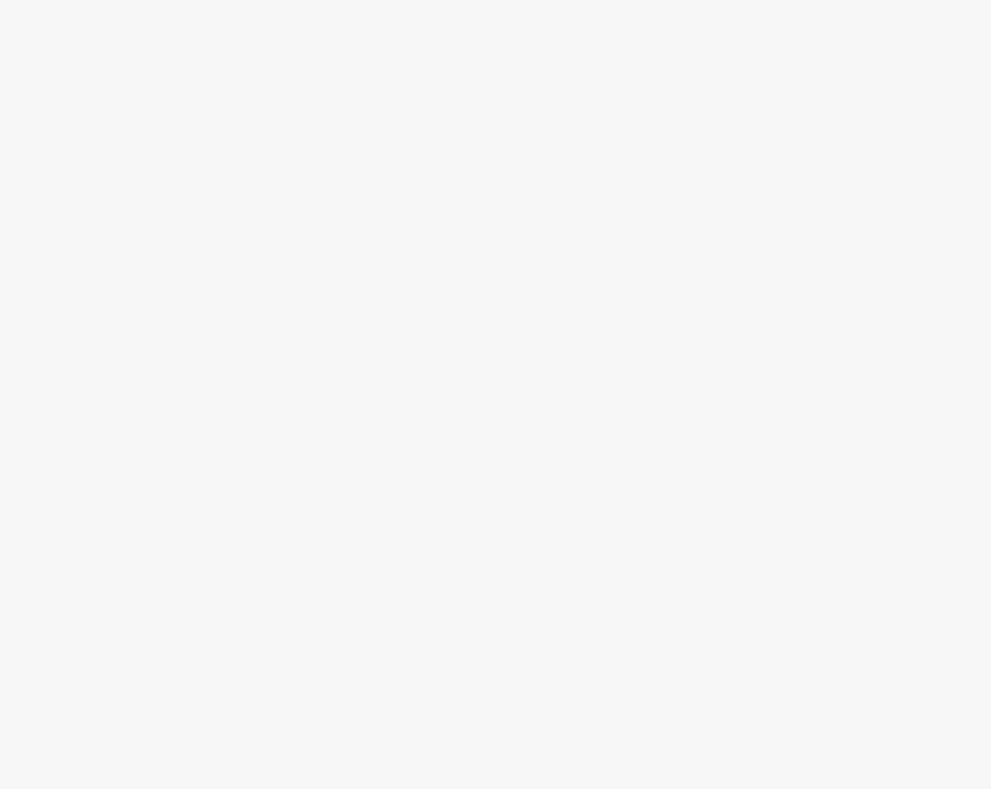
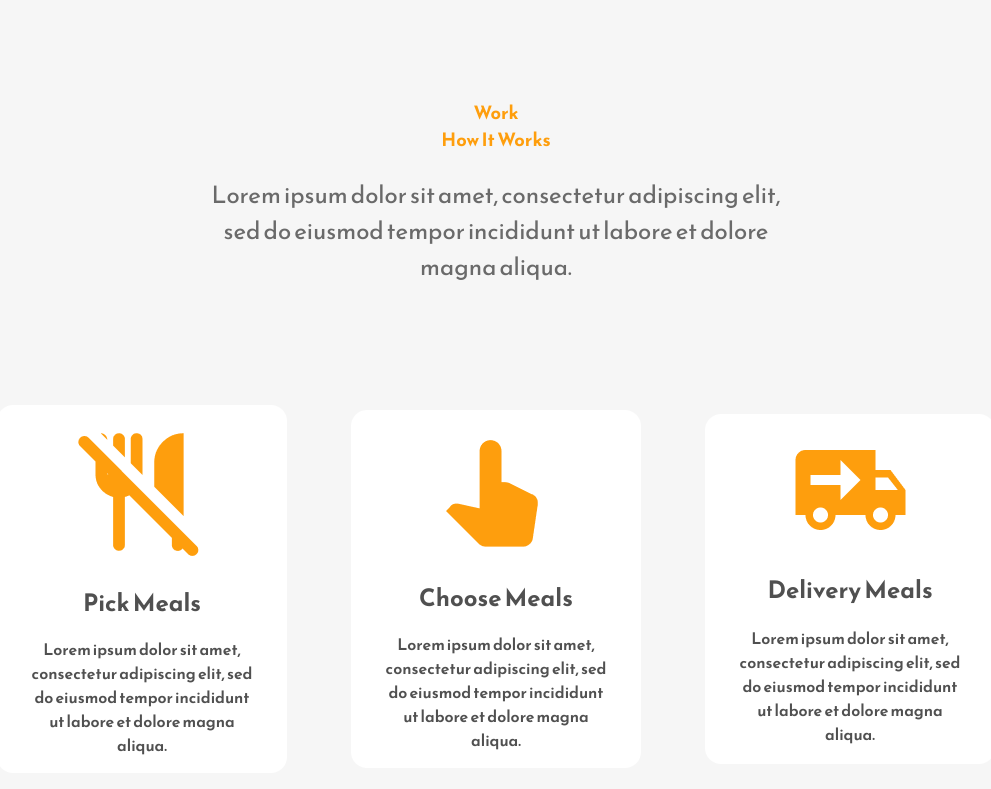
Before and after one commit to johnpmeyer/WeddingWebsite, a React (Create React App) app in the folder weddding_website/: page / in a window 1280 px wide. Shown: the part 2194-2983 px from the top of the page, without its empty margins (144-1135 px from the left). Before the commit the page ends 2216 px from the top, so only its background shows below. Built offline with nearby package versions, Linux system fonts and the light colour scheme.

Commit message:
Adding work section

```diff
--- a/weddding_website/src/App.js
+++ b/weddding_website/src/App.js
@@ -1,12 +1,14 @@
 import './App.css';
 import Home from './Components/Home';
 import About from './Components/About';
+import Work from "./Components/Work";
 
 function App() {
   return (
     <div className="App">
      <Home />
      <About />
+     <Work />
     </div>
   );
 }
--- /dev/null
+++ b/weddding_website/src/components/Work.js
@@ -0,0 +1,52 @@
+import React from 'react';
+import PickMeals from "../Assets/pick-meals-image.png";
+import ChooseMeals from "../Assets/choose-image.png";
+import DeliveryMeals from "../Assets/delivery-image.png";
+
+
+const Work = () => {
+
+    const workInfoData = [
+        {
+            image: PickMeals,
+            title: "Pick Meals",
+            text: "Lorem ipsum dolor sit amet, consectetur adipiscing elit, sed do eiusmod tempor incididunt ut labore et dolore magna aliqua."
+        },
+        {
+            image: ChooseMeals,
+            title: "Choose Meals",
+            text: "Lorem ipsum dolor sit amet, consectetur adipiscing elit, sed do eiusmod tempor incididunt ut labore et dolore magna aliqua."
+        },
+        {
+            image: DeliveryMeals,
+            title: "Delivery Meals",
+            text: "Lorem ipsum dolor sit amet, consectetur adipiscing elit, sed do eiusmod tempor incididunt ut labore et dolore magna aliqua."
+        }
+    ];
+    return(
+        <div className="work-section-wrapper">
+            <div className="work-section-top">
+                <p className="primary-subheading">Work</p>
+                <p className="primary-subheading">How It Works</p>
+                <p className="primary-text">
+                    Lorem ipsum dolor sit amet, consectetur adipiscing elit, sed do eiusmod tempor incididunt ut labore et dolore magna aliqua.
+                </p>
+            </div>
+            <div className="work-section-bottom">
+                {
+                    workInfoData.map((data) => (
+                        <div className="work-section-info">
+                            <div className="work-section-img-container">
+                                <img src={data.image} alt=""/>
+                            </div>
+                            <h2>{data.title}</h2>
+                            <p>{data.text}</p>
+                        </div>
+                    ))
+                }
+            </div>
+        </div>
+    )
+};
+
+export default Work
```
